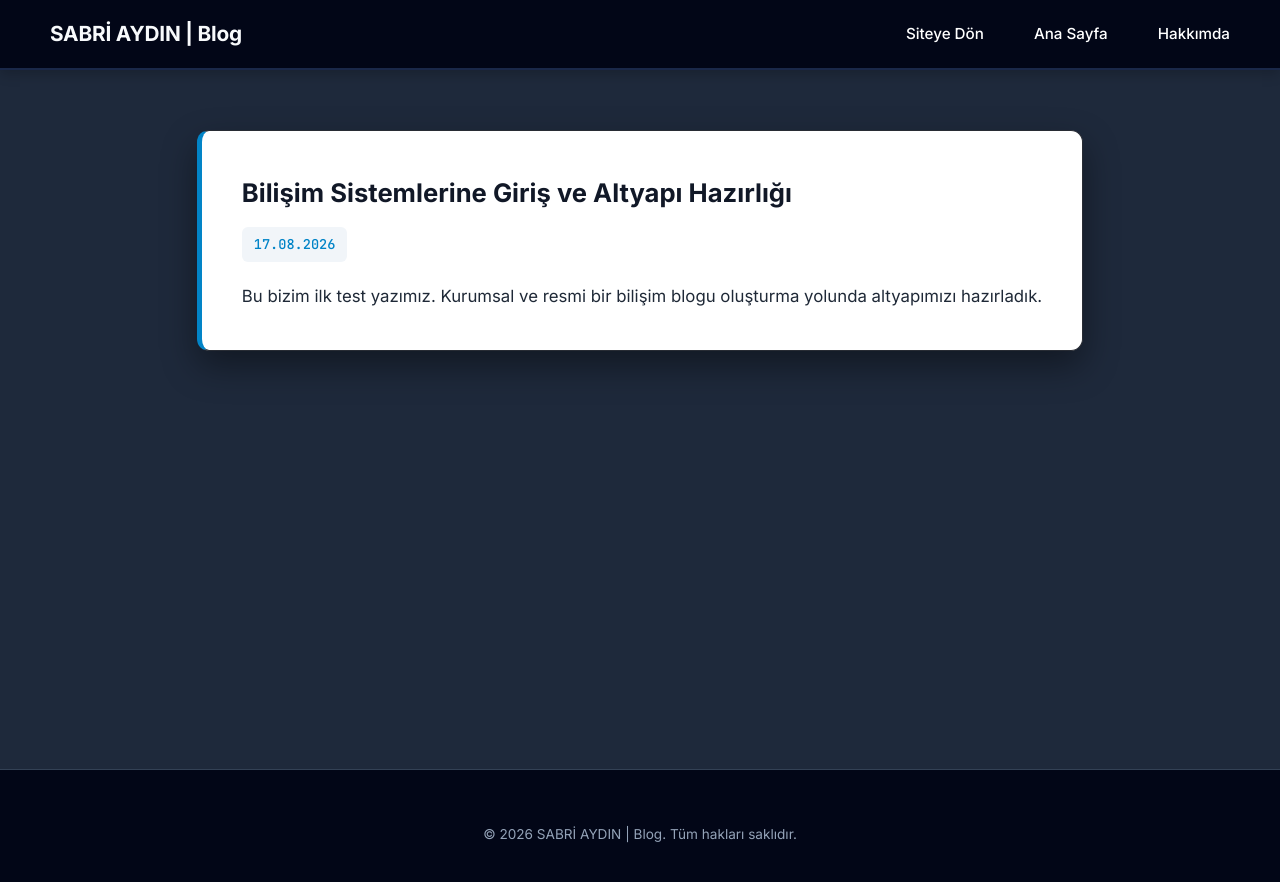
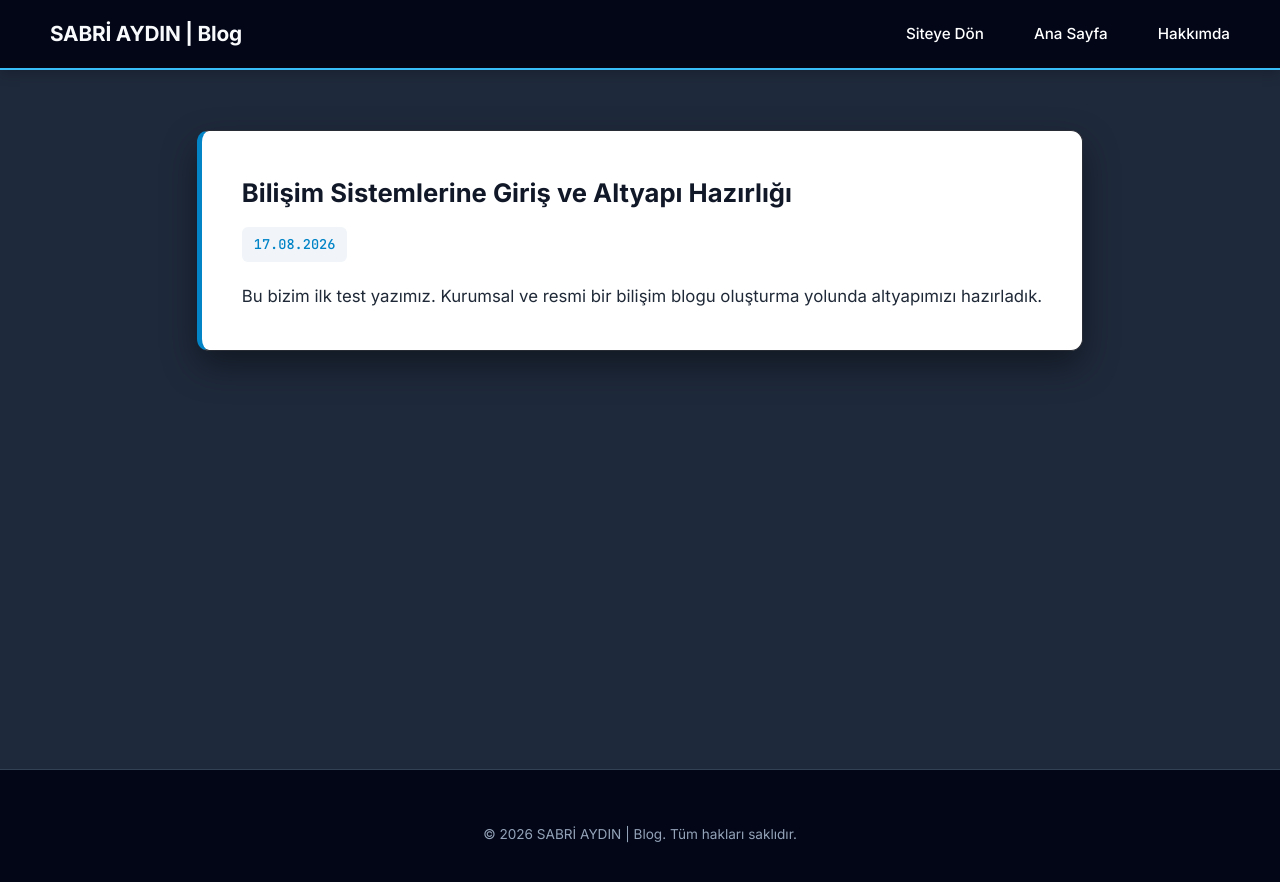
Before and after one commit to sabriaydin/blog, a Jekyll site: the page built from index.html, in a window 1280 px wide. Shown: the top 882 px of the page. Built offline with Jekyll 4.4.1, drawn with Linux system fonts in a browser that asks for light colours; the list of posts is cut into pages by our own code.

Commit message:
Update default.html

```diff
--- a/_layouts/default.html
+++ b/_layouts/default.html
@@ -27,7 +27,7 @@
       --text-muted: #94a3b8;
 
       /* Vurgular */
-      --accent: #1a2849;          /* Header alt çizgisi */
+      --accent: #38bdf8;          /* Header alt çizgisi */
       --accent-dark: #0284c7;     /* Beyaz kartlar için koyu mavi linkler */
       --border: #334155;
     }
```
